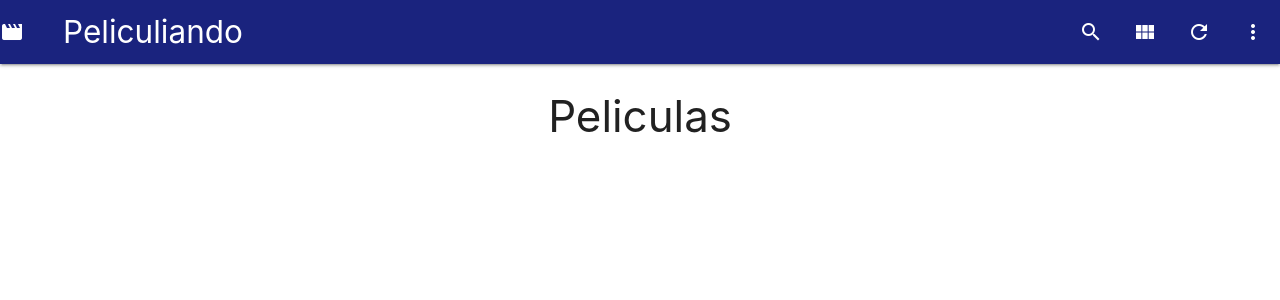
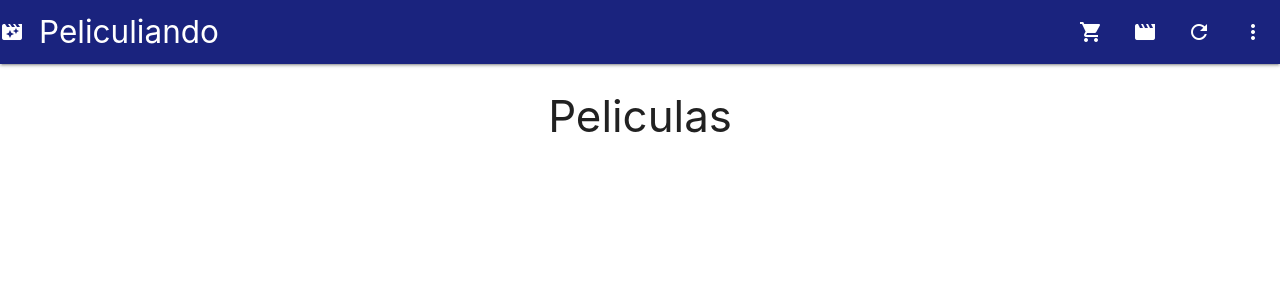
Before and after one commit to Yordan96/PelisDjango, a Django app: page / in a window 1280 px wide. Shown: the top 300 px of the page. Run offline with Django 3.2, Linux system fonts and the light colour scheme; data that the repository does not hold is empty; some libraries are stand-ins or nearby versions.

Commit message:
agrege el formulrio para crear peliculas

```diff
--- a/pelis/rentar/forms.py
+++ b/pelis/rentar/forms.py
@@ -13,3 +13,8 @@ class UsuarioForm(forms.ModelForm):
         self.fields["peliculas"].widget = forms.widgets.CheckboxSelectMultiple()
         self.fields["peliculas"].help_text = "Seleccióne las peliculas que quiere alquilar"
         self.fields["peliculas"].queryset = Pelicula.objects.all()
+
+class PeliculaForm(forms.ModelForm):
+    class Meta:
+        model= Pelicula
+        fields =('titulo','idioma','genero','duracion','anio')
--- a/pelis/rentar/templates/rentar/base.html
+++ b/pelis/rentar/templates/rentar/base.html
@@ -1,5 +1,4 @@
 <div class="page-header">
-               <h1><a href="/">Peilicanos</a></h1>
 
                {% if messages %}
                 <ul class="messages">
@@ -9,6 +8,35 @@
                 </ul>
                 {% endif %}
  </div>
+ <html>
+   <head>
+      {% load staticfiles %}
+     <!--Import materialize.css-->
+     <link href="https://fonts.googleapis.com/icon?family=Material+Icons" rel="stylesheet">
+     <link type="text/css" rel="stylesheet" href="{% static 'materialize/bin/materialize.css' %}"  media="screen,projection"/>
+   </head>
+   <body>
 
+     <nav>
+    <div class="nav-wrapper  indigo darken-4">
+      <a href="#!" class="brand-logo"><i class="material-icons">movie_filter</i>Peliculiando</a>
+      <ul class="right hide-on-med-and-down">
+        <li><a href="{% url 'nueva_renta' %} "><i class="material-icons">shopping_cart</i></a></li>
+
+        <li><a href="{% url 'nueva_pelicula' %}"><i class="material-icons">movie</i></a></li>
+        <li><a href=""><i class="material-icons">refresh</i></a></li>
+        <li><a href="mobile.html"><i class="material-icons">more_vert</i></a></li>
+      </ul>
+    </div>
+  </nav>
+ <div class="container">
 {% block content %}
 {% endblock %}
+
+</div>
+        {% block footer %}
+           <script type="text/javascript" src="https://code.jquery.com/jquery-2.1.1.min.js"></script>
+           <script type="text/javascript" src="{% static 'materialize/bin/materialize.js' %}"></script>
+       {% endblock %}
+     </body>
+   </html>
--- a/pelis/rentar/templates/rentar/lista_peliculas.html
+++ b/pelis/rentar/templates/rentar/lista_peliculas.html
@@ -1,29 +1,11 @@
-{% load staticfiles %}
-<html>
-  <head>
-    <!--Import materialize.css-->
-    <link href="https://fonts.googleapis.com/icon?family=Material+Icons" rel="stylesheet">
-    <link type="text/css" rel="stylesheet" href="{% static 'materialize/bin/materialize.css' %}"  media="screen,projection"/>
-  </head>
-  <body>
-    <nav>
-   <div class="nav-wrapper  indigo darken-4">
-     <a href="#!" class="brand-logo"><i class="material-icons">movies</i>Peliculiando</a>
-     <ul class="right hide-on-med-and-down">
-       <li><a href="sass.html"><i class="material-icons">search</i></a></li>
-       <li><a href="badges.html"><i class="material-icons">view_module</i></a></li>
-       <li><a href="collapsible.html"><i class="material-icons">refresh</i></a></li>
-       <li><a href="mobile.html"><i class="material-icons">more_vert</i></a></li>
-     </ul>
-   </div>
- </nav>
-<div class="container">
+{% extends 'rentar/base.html' %}
+    {% block content %}
+
     <div>
         <h3 class="center">Peliculas</h3>
     </div>
   <div class="row">
     {% for pelicula in pelis %}
-
         <div class="col s6 m4 l3 ">
           <div class="card blue-grey darken-1 z-depth-4">
             <div class="card-content white-text">
@@ -38,10 +20,5 @@
                </div>
     {% endfor %}
   </div>
-</div>
-        {% block footer %}
-           <script type="text/javascript" src="https://code.jquery.com/jquery-2.1.1.min.js"></script>
-           <script type="text/javascript" src="{% static 'materialize/bin/materialize.js' %}"></script>
-       {% endblock %}
-     </body>
-   </html>
+
+{% endblock %}
--- a/pelis/rentar/urls.py
+++ b/pelis/rentar/urls.py
@@ -3,5 +3,7 @@ from . import views
 
 urlpatterns = [
     url(r'^$', views.lista_peliculas, name ='lista_peliculas'),
+    url(r'^alquiler/lista_peliculas/$',  views.lista_peliculas, name ='lista_peliculas'),
     url(r'^alquiler/nueva/$', views.nueva_renta, name='nueva_renta'),
+    url(r'^pelicula/nueva/$', views.nueva_pelicula, name='nueva_pelicula'),
     ]
--- a/pelis/rentar/views.py
+++ b/pelis/rentar/views.py
@@ -1,6 +1,6 @@
 from django.shortcuts import render
 from django.contrib import messages
-from .forms import UsuarioForm
+from .forms import UsuarioForm, PeliculaForm
 from rentar.models import Pelicula, Alquiler
 # Create your views here.
 
@@ -21,3 +21,14 @@ def nueva_renta(request):
 def lista_peliculas(request):
     pelis = Pelicula.objects.all()
     return render(request,'rentar/lista_peliculas.html',{'pelis': pelis})
+
+def nueva_pelicula(request):
+    if request.method == "POST":
+        form =  PeliculaForm(request.POST)
+        if form.is_valid():
+            pelicula = form.save(commit=False)
+            pelicula.save()
+            return redirect('alquiler/lista_peliculas/')
+    else:
+        form=PeliculaForm()
+    return render(request,'rentar/pelicula_editar.html',{'form': form})
```
Also changed, not shown: pelis/rentar/templates/rentar/pelicula_editar.html (added, +9 -0 lines).
